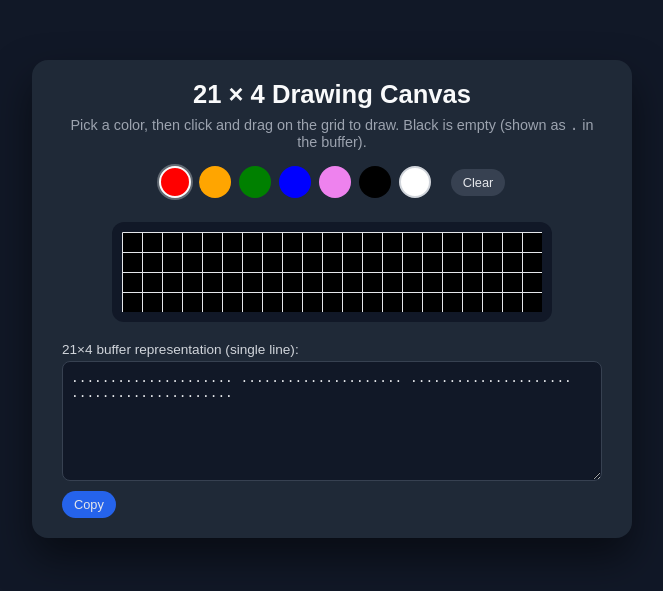
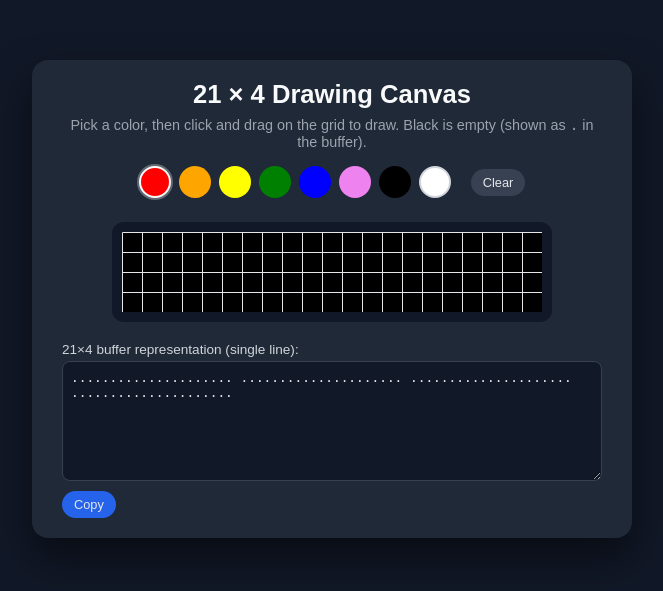
Before and after one commit to anonMous3/dggVestaboard.github.io, a plain HTML site: page index.html in a window 1280 px wide. Shown: the part 101-692 px from the top of the page, without its empty margins (308-971 px from the left). Drawn offline with Linux system fonts and the light colour scheme.

Commit message:
added yellow button

```diff
--- a/index.html
+++ b/index.html
@@ -67,6 +67,9 @@
     }
     .color-btn[data-color="orange"] {
       background: orange;
+    }
+    .color-btn[data-color="yellow"] {
+      background: yellow;
     }
     .color-btn[data-color="green"] {
       background: green;
@@ -176,6 +179,7 @@
     <div class="palette">
       <button class="color-btn active" data-color="red" title="Red"></button>
       <button class="color-btn" data-color="orange" title="Orange"></button>
+      <button class="color-btn" data-color="yellow" title="Yellow"></button>
       <button class="color-btn" data-color="green" title="Green"></button>
       <button class="color-btn" data-color="blue" title="Blue"></button>
       <button class="color-btn" data-color="violet" title="Violet"></button>
```
